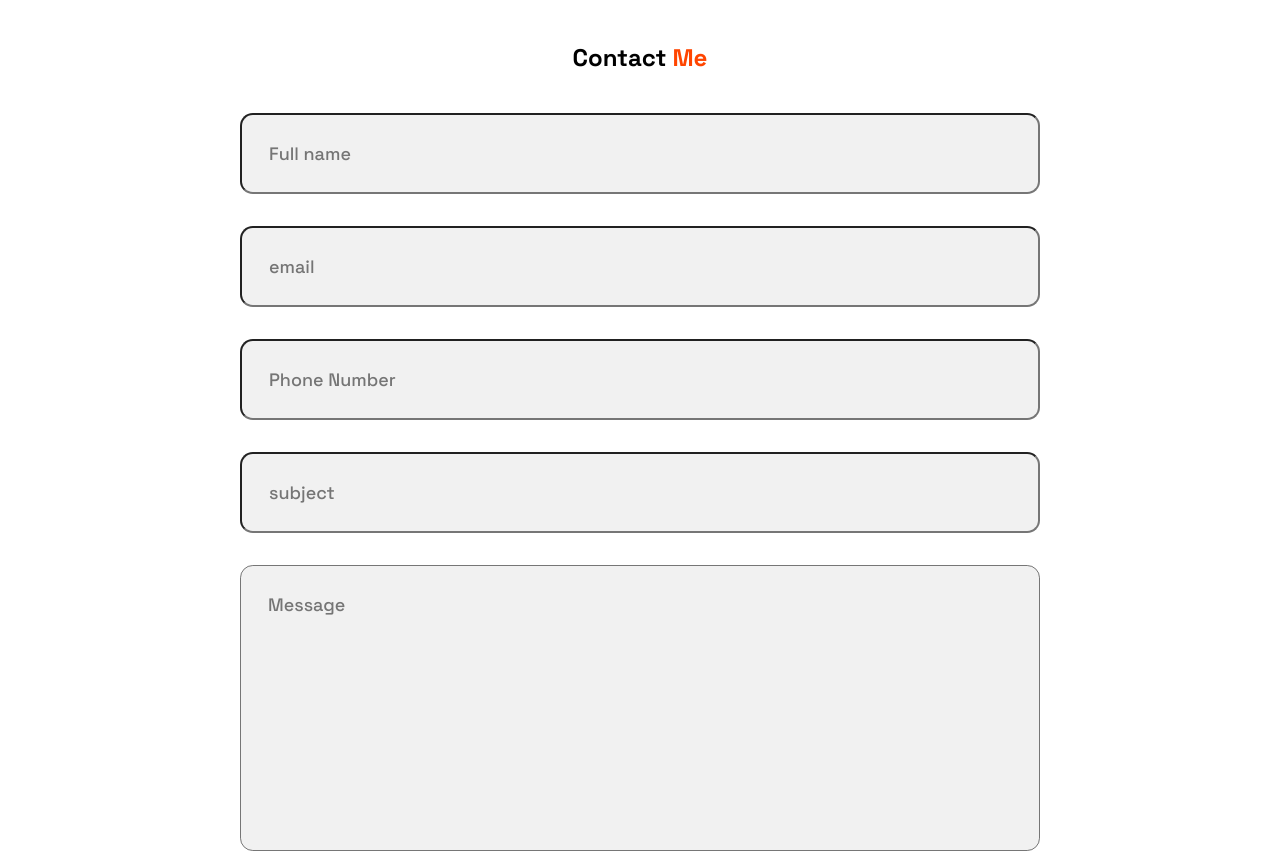
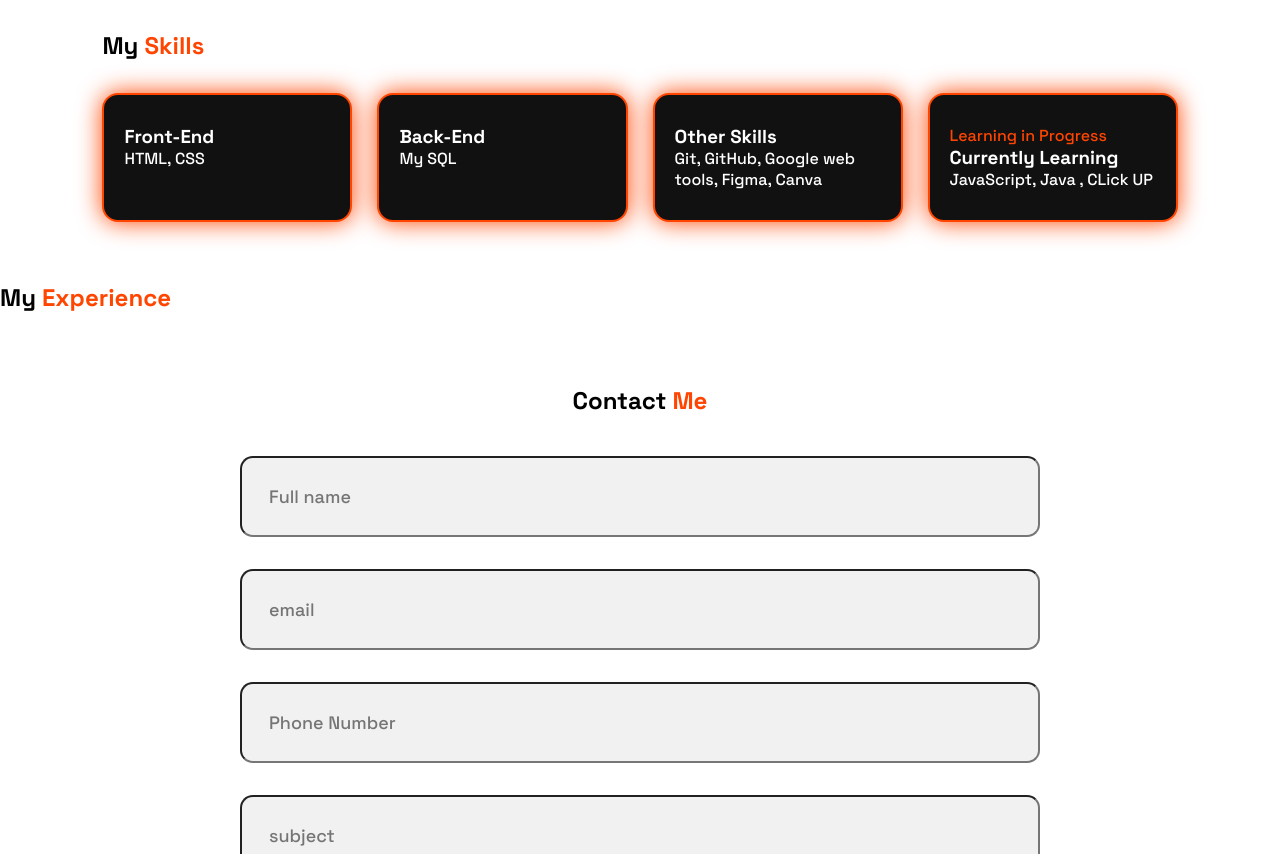
Before and after one commit to rayahaya/my-personal-portfolio, a plain HTML site: page index.html in a window 1280 px wide. Shown: the part 1920-2774 px from the top of the page. Drawn offline with Linux system fonts and the light colour scheme.

Commit message:
this is an inclusion of skills section

```diff
--- a/index.css
+++ b/index.css
@@ -1,3 +1,6 @@
+html, body{
+    scroll-behavior: smooth;
+}
 *{
     margin: 0;
     padding: 0;
@@ -6,6 +9,7 @@
     text-decoration: none;
     list-style: none;
 }
+
 .header{
     position: fixed
     ;
@@ -49,6 +53,9 @@ span{
     border-bottom:3px solid orangered;
 
 }
+section{
+    scroll-margin-top: 100px;
+}
 .contact{
     padding: 10px  28px;
     background-color: #fff;
@@ -63,7 +70,7 @@ span{
 }
 .contact:hover{
     background-color: orangered;
-    box-shadow: 0 25px orangered;
+    box-shadow: 0 1px orangered;
     color: white;
 }
 .home{
@@ -285,3 +292,20 @@ span{
     margin-top: 1em;
     text-align: center;
 }
+.skills{
+    padding: 60px 8%;
+}
+.skills-content{
+    display:grid;
+    grid-template-columns: repeat(auto-fit, minmax(250px, 1fr));
+    gap:25px;
+    margin-top: 2em;
+}
+.skills-box{
+    background-color: #111;
+    color: white;
+    padding: 30px 20px;
+    border:2px solid orangered;
+    border-radius: 16px;
+    box-shadow: 0 0 25px orangered;
+}
--- a/index.html
+++ b/index.html
@@ -14,17 +14,17 @@
         <a href="a" class="logo">Ramla<span>.Dev</span></a>
 
         <nav class="navbar">
-            <a href="#" class="active">Portfolio</a>
-            <a href="#">About</a>
-            <a href="#">Skills</a>
-            <a href="#">projects</a>
-            <a href="#">Experience</a>
+            <a href="#home" class="active">Portfolio</a>
+            <a href="#about">About</a>
+            <a href="#skills">Skills</a>
+            <a href="#projects">projects</a>
+            <a href="#experience">Experience</a>
 
         </nav>
-        <a href="#" class="contact">Contact Me</a>
+        <a href="#contact" class="contact" id="contact-link">Contact Me</a>
     </header>
 
-    <section class="home">
+    <section class="home" id="home">
         <div class="home-content">
             <h3>Hi</h3>
             <h1>I'm <span>Ramla</span> an Aspiring FullStack Developer</h1>
@@ -47,7 +47,7 @@
 
 
     </section>
-    <section class="about">
+    <section class="about" id="about">
         <div class="about-img">
             <img src="profile.jpeg" alt="profile">
         </div>
@@ -65,7 +65,49 @@
         </div>
     </section>
 
-    <section class="contact-form">
+    <section class="skills" id="skills">
+        <h2 class="heading">My <span>Skills</span></h2>
+        <div class="skills-content">
+
+            <div class="skills-box">
+                <h3>Front-End</h3>
+                <p>HTML, CSS</p>
+            </div>
+
+            <div class="skills-box">
+                <h3>Back-End</h3>
+                <p>My SQL</p>
+            </div>
+
+            <div class="skills-box">
+                <h3>Other Skills</h3>
+                <p>Git, GitHub, Google web tools, Figma, Canva</p>
+            </div>
+
+            <div class="skills-box learning-box">
+                <span class="badge">Learning in Progress</span>
+                <h3> Currently Learning</h3>
+                <p>JavaScript, Java , CLick UP</p>
+
+        </div>
+    </section>
+
+
+
+    <section class="Experience" id="Experience">
+        <h2 class="heading">My <span>Experience</span></h2>
+
+
+
+
+
+
+
+    </section>
+
+
+
+    <section class="contact-form" id="contact">
         <h2 class="contact-form">Contact <span>Me</span></h2>
 
         <form action="#">
@@ -92,8 +134,8 @@
     <footer class="footer">
         <div class="social">
             <a href="mailto:rayahaya@st.knust.edu.gh">rayahaya@st.knust.edu.gh</a>
-            <a href="https://www.linkedin.com/in/ramla-abubakari-yahaya-7b2b2b2b2/">LinkedIn</a>
-            <a href="https://github.com/ramlaabubakari">GitHub</a>
+            <a href="https://www.linkedin.com/in/ramla-abubakari-yahaya-7b2b2b2b2/" target="_blank">LinkedIn</a>
+            <a href="https://github.com/ramlaabubakari" target="_blank">GitHub</a>
             <a href="mailto:ramlay2k@gmail.com">ramlay2k@gmail.com</a>
         </div>
 
```
